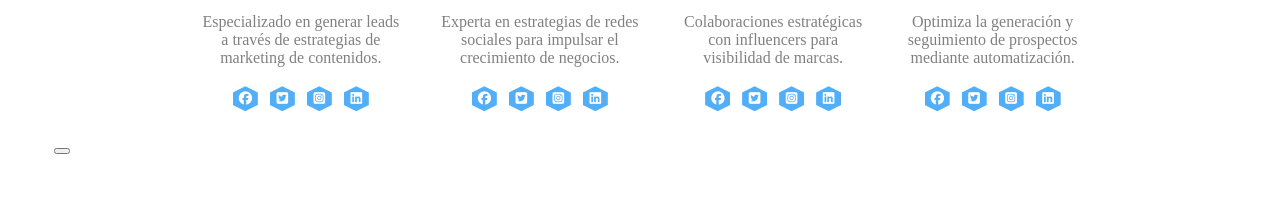
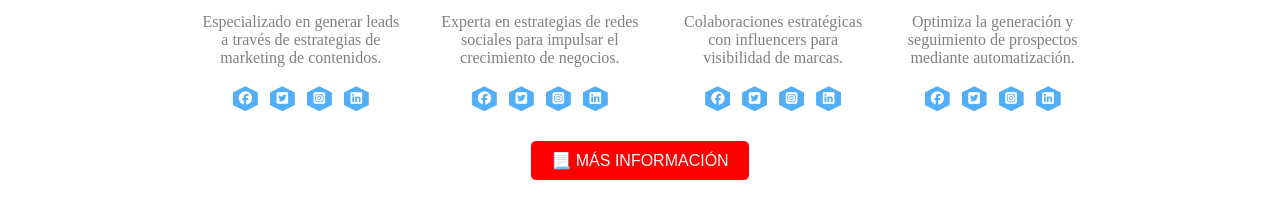
Before and after one commit to jacardonap97/evento, a plain HTML site: page index.html in a window 1280 px wide. Shown: the part 332-550 px from the top of the page. Drawn offline with Linux system fonts and the light colour scheme.

Commit message:
feat: se agrega botón de Mas Información con animación de cambio de color

```diff
--- a/css/style.css
+++ b/css/style.css
@@ -33,6 +33,25 @@ body {
     margin: 0;
     padding: 30px 50px;
     overflow-x: hidden;
+}
+
+footer{
+     text-align: center;
+}
+
+.boton{
+    display: inline-block;
+    padding: 10px 20px;
+    background-color: red;
+    color: white;
+    border: none;
+    border-radius: 5px;
+    cursor: pointer;
+    font-size: 1rem;
+}
+
+.boton:hover {
+  background-color: rgb(83, 174, 248);
 }
 
 /*los . identifican las clases*/
--- a/index.html
+++ b/index.html
@@ -85,6 +85,8 @@
             </td>
         </tr>
     </table>
-    <button></button>
+    <footer>
+        <button class="boton"> 📃 MÁS INFORMACIÓN </button>
+    </footer>
 </body>
 </html>
```
